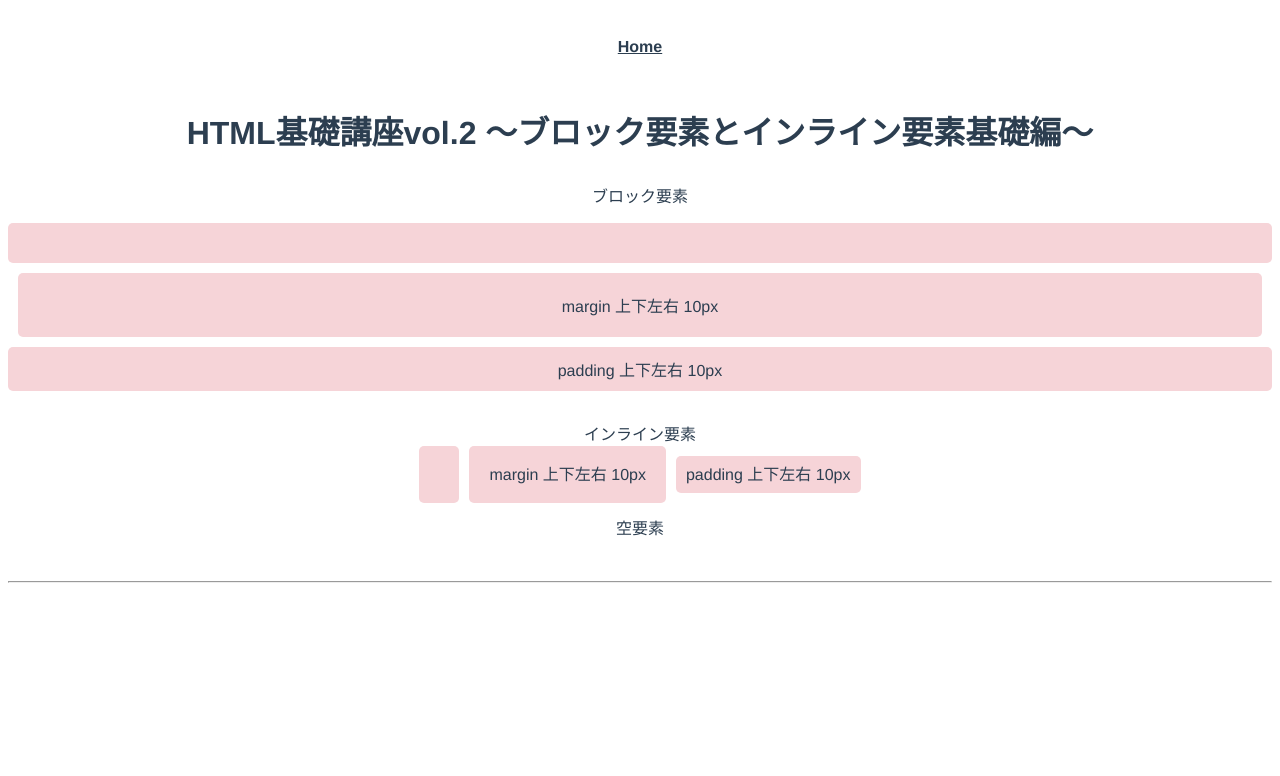
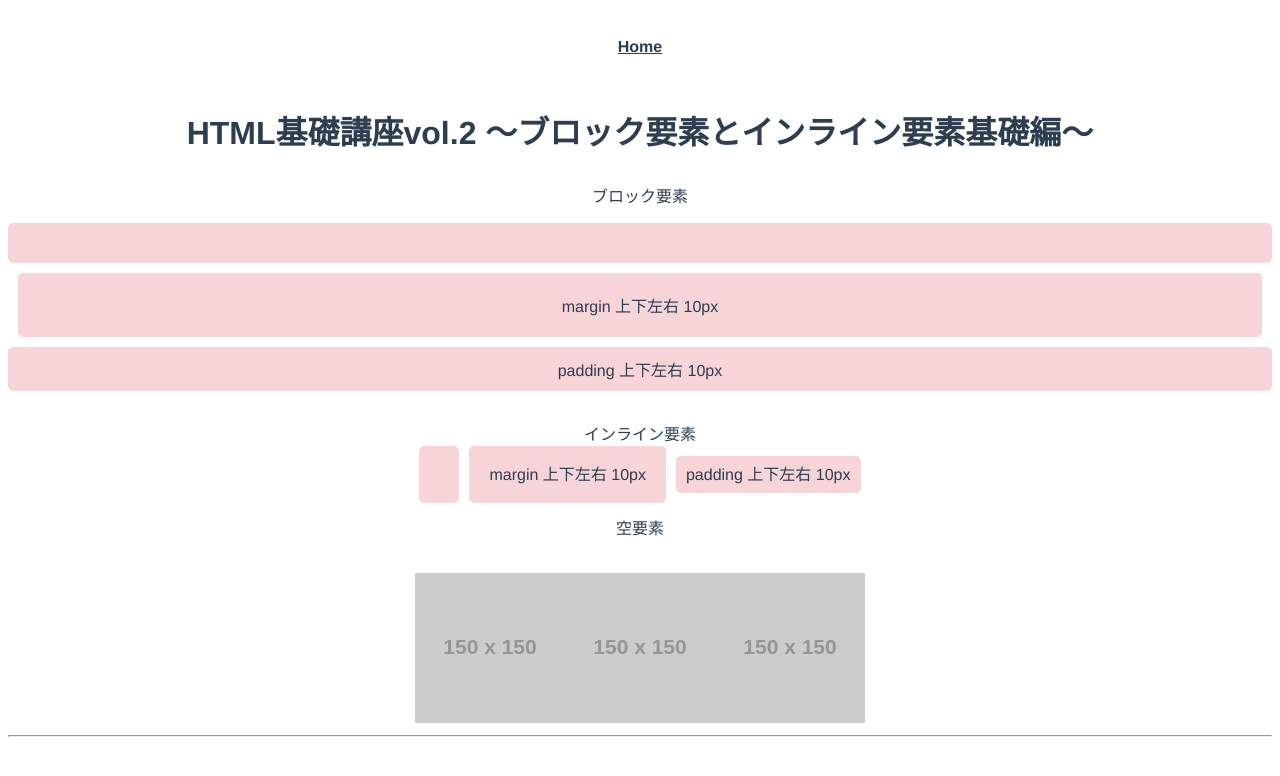
Before and after one commit to matsumana07384/study-html-sample, a Vue app: page /tag001 in a window 1280 px wide. Shown: the top 776 px of the page. Built offline with nearby package versions, Linux system fonts and the light colour scheme.

Commit message:
👏🏻add empty element tag

```diff
--- a/src/views/Tag001.vue
+++ b/src/views/Tag001.vue
@@ -16,8 +16,11 @@
     <div  class="block">
     <p>空要素</p>
     <br>
+    <img src="https://placehold.jp/150x150.png" alt="サンプル画像">
+    <img src="https://placehold.jp/150x150.png" alt="サンプル画像">
+    <img src="https://placehold.jp/150x150.png" alt="サンプル画像">
+    <br>
     <hr>
-    <br>
     </div>
 </div>
 </template>
```
